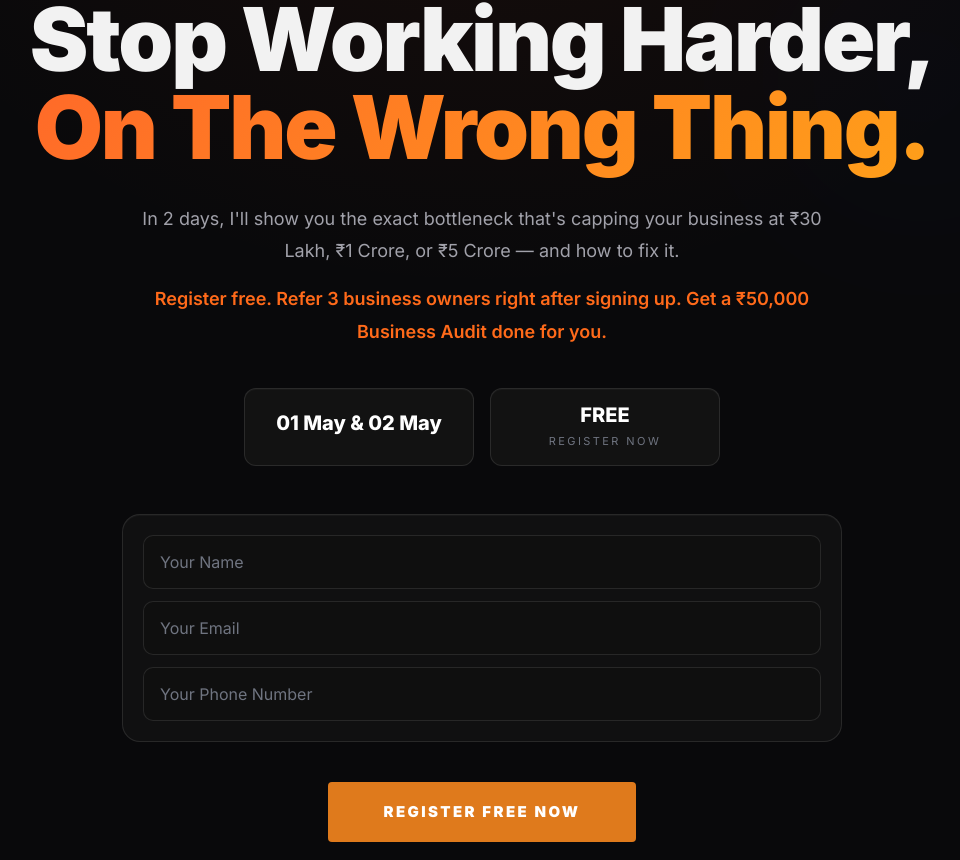
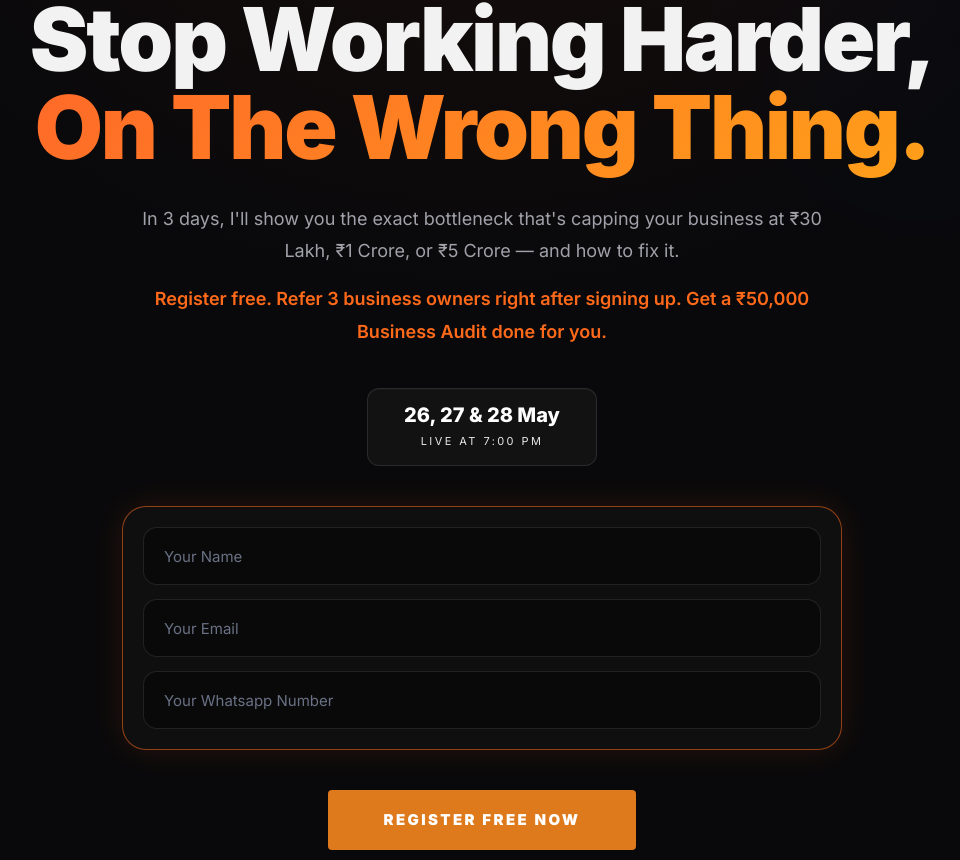
Before and after one commit to offbeatculture/swastik-businessgrowth-rapid-scaling, a React (Vite) app: page / in a window 1280 px wide. Shown: the part 312-1172 px from the top of the page, without its empty margins (158-1118 px from the left). Built offline with nearby package versions, Linux system fonts and the light colour scheme; the HTML template or start-up script is replaced by a standard one.

Commit message:
update date and ty page

```diff
--- a/src/App.tsx
+++ b/src/App.tsx
@@ -18,7 +18,7 @@ const App = () => (
         <Routes>
           <Route path="/" element={<Index />} />
 
-          <Route path="/thank-you" element={<ThankYouPage />} />
+          <Route path="/ty" element={<ThankYouPage />} />
 
           <Route path="*" element={<NotFound />} />
         </Routes>
--- a/src/components/AnnouncementBar.tsx
+++ b/src/components/AnnouncementBar.tsx
@@ -12,7 +12,7 @@ const AnnouncementBar = () => (
       <div className="relative z-10">
         <p className="mx-auto max-w-[360px] px-4 text-[11px] font-extrabold uppercase leading-[1.5] tracking-[0.14em] text-white sm:max-w-none sm:text-[13px] sm:tracking-[0.18em]">
           {/* APRIL 7, 8, 9 • 7 PM ONWARDS • FREE WHEN YOU REFER 3 ENTREPRENEURS • DOERS ONLY */}
-          01,02 May • FREE TO ATTEND • REFER 3 AFTER SIGN UP → GET ₹50,000 BONUS • DOERS ONLY
+           26,27,28 MAY • 7 PM DAILY • FREE TO ATTEND • REFER 3 AFTER SIGN UP → GET ₹50,000 BONUS • DOERS ONLY
         </p>
       </div>
     </div>
--- a/src/components/HeroSection.tsx
+++ b/src/components/HeroSection.tsx
@@ -3,9 +3,11 @@ import { useState } from "react";
 import { useNavigate } from "react-router-dom";
 
 const badges = [
-  { label: "01 May  &  02 May", sub: "" },
-  // { label: "Full Day", sub: "PER SESSION" },
-  { label: "FREE", sub: "REGISTER NOW" },
+  {
+    label: "26, 27 & 28 May",
+    sub: "LIVE AT 7:00 PM",
+    subClassName: "text-white/90",
+  },
 ];
 
 const HeroSection = () => {
@@ -35,7 +37,9 @@ const HeroSection = () => {
     try {
       setLoading(true);
 
-      const response = await fetch("https://offbeatn8n.coachswastik.com/webhook/swastik-rsb", {//webhook to add
+      const response = await fetch(
+        "https://offbeatn8n.coachswastik.com/webhook/swastik-rsb",
+        {
           method: "POST",
           headers: {
             "Content-Type": "application/json",
@@ -45,7 +49,8 @@ const HeroSection = () => {
             email: formData.email,
             phone: formData.phone,
           }),
-      });
+        }
+      );
 
       if (!response.ok) {
         throw new Error("Failed to submit");
@@ -61,7 +66,6 @@ const HeroSection = () => {
   };
 
   return (
-    // <section className="relative overflow-hidden pt-20 pb-16 sm:pt-28 sm:pb-20">
     <section
       id="register"
       className="relative overflow-hidden pt-20 pb-16 sm:pt-28 sm:pb-20"
@@ -73,6 +77,7 @@ const HeroSection = () => {
             "radial-gradient(ellipse at top center, hsl(18 100% 40% / 0.25), transparent 70%)",
         }}
       />
+
       <div
         className="absolute top-20 right-0 h-[400px] w-[400px] rounded-full opacity-10 blur-[100px]"
         style={{
@@ -86,7 +91,7 @@ const HeroSection = () => {
           initial={{ opacity: 0, y: 20 }}
           animate={{ opacity: 1, y: 0 }}
           transition={{ delay: 0.2 }}
-          className="mb-10 sm:mb-12 inline-flex items-center gap-2 rounded-full border border-primary/30 bg-primary/5 px-5 py-2.5"
+          className="mb-10 inline-flex items-center gap-2 rounded-full border border-primary/30 bg-primary/5 px-5 py-2.5 sm:mb-12"
         >
           <span className="h-2 w-2 rounded-full bg-primary animate-pulse-glow" />
           <span className="text-xs font-bold uppercase tracking-[0.15em] text-primary">
@@ -111,12 +116,13 @@ const HeroSection = () => {
           transition={{ delay: 0.5 }}
           className="mx-auto mb-8 max-w-[720px] px-2 text-center sm:mb-10"
         >
-          <p className="text-[14px] sm:text-[16px] md:text-[18px] leading-[1.7] sm:leading-[1.8] text-[#a1a1aa]">
-            In 2 days, I&apos;ll show you the exact bottleneck that&apos;s capping your
-            business at ₹30 Lakh, ₹1 Crore, or ₹5 Crore — and how to fix it.
+          <p className="text-[14px] leading-[1.7] text-[#a1a1aa] sm:text-[16px] sm:leading-[1.8] md:text-[18px]">
+            In 3 days, I&apos;ll show you the exact bottleneck that&apos;s
+            capping your business at ₹30 Lakh, ₹1 Crore, or ₹5 Crore — and how
+            to fix it.
           </p>
 
-          <p className="mt-4 text-[14px] sm:text-[16px] md:text-[18px] font-semibold leading-[1.7] sm:leading-[1.8] text-[#ff6a1a]">
+          <p className="mt-4 text-[14px] font-semibold leading-[1.7] text-[#ff6a1a] sm:text-[16px] sm:leading-[1.8] md:text-[18px]">
             Register free. Refer 3 business owners right after signing up. Get a
             ₹50,000 Business Audit done for you.
           </p>
@@ -126,7 +132,7 @@ const HeroSection = () => {
           initial={{ opacity: 0, y: 20 }}
           animate={{ opacity: 1, y: 0 }}
           transition={{ delay: 0.7 }}
-          className="mb-12 flex flex-wrap items-center justify-center gap-4"
+          className="mb-10 flex flex-wrap items-center justify-center gap-4"
         >
           {badges.map((b) => (
             <div
@@ -136,7 +142,12 @@ const HeroSection = () => {
               <div className="text-[18px] font-extrabold leading-none text-white sm:text-[20px]">
                 {b.label}
               </div>
-              <div className="mt-2 text-[11px] uppercase tracking-[0.22em] text-[#6f7480]">
+
+              <div
+                className={`mt-2 text-[11px] uppercase tracking-[0.22em] ${
+                  b.subClassName || "text-[#6f7480]"
+                }`}
+              >
                 {b.sub}
               </div>
             </div>
@@ -149,31 +160,33 @@ const HeroSection = () => {
   transition={{ delay: 0.75 }}
   className="mx-auto mb-10 max-w-[720px]"
 >
-          <div className="rounded-[18px] border border-white/10 bg-[#121212]/90 p-4 sm:p-5 shadow-[inset_0_1px_0_rgba(255,255,255,0.03)]">
-            <div className="grid gap-3">
+ <div className="rounded-[24px] border border-[#ff6a1a]/55 bg-[#0f0f0f] p-4 shadow-[0_0_34px_rgba(255,106,26,0.12)] sm:p-5">
+    <div className="grid gap-3.5">
       <input
         type="text"
         name="name"
         placeholder="Your Name"
         value={formData.name}
         onChange={handleChange}
-                className="h-[54px] w-full rounded-[10px] border border-white/10 bg-[#0f0f0f] px-4 text-white outline-none placeholder:text-[#6f7480]"
+        className="h-[58px] w-full rounded-[14px] border border-white/10 bg-[#090909] px-5 text-[15px] text-white outline-none transition placeholder:text-[#697184] focus:border-[#ff6a1a]/60"
       />
+
       <input
         type="email"
         name="email"
         placeholder="Your Email"
         value={formData.email}
         onChange={handleChange}
-                className="h-[54px] w-full rounded-[10px] border border-white/10 bg-[#0f0f0f] px-4 text-white outline-none placeholder:text-[#6f7480]"
+        className="h-[58px] w-full rounded-[14px] border border-white/10 bg-[#090909] px-5 text-[15px] text-white outline-none transition placeholder:text-[#697184] focus:border-[#ff6a1a]/60"
       />
+
       <input
         type="tel"
         name="phone"
-                placeholder="Your Phone Number"
+        placeholder="Your Whatsapp Number"
         value={formData.phone}
         onChange={handleChange}
-                className="h-[54px] w-full rounded-[10px] border border-white/10 bg-[#0f0f0f] px-4 text-white outline-none placeholder:text-[#6f7480]"
+        className="h-[58px] w-full rounded-[14px] border border-white/10 bg-[#090909] px-5 text-[15px] text-white outline-none transition placeholder:text-[#697184] focus:border-[#ff6a1a]/60"
       />
     </div>
   </div>
```
Lines whose indentation alone changed are shown as unchanged.
